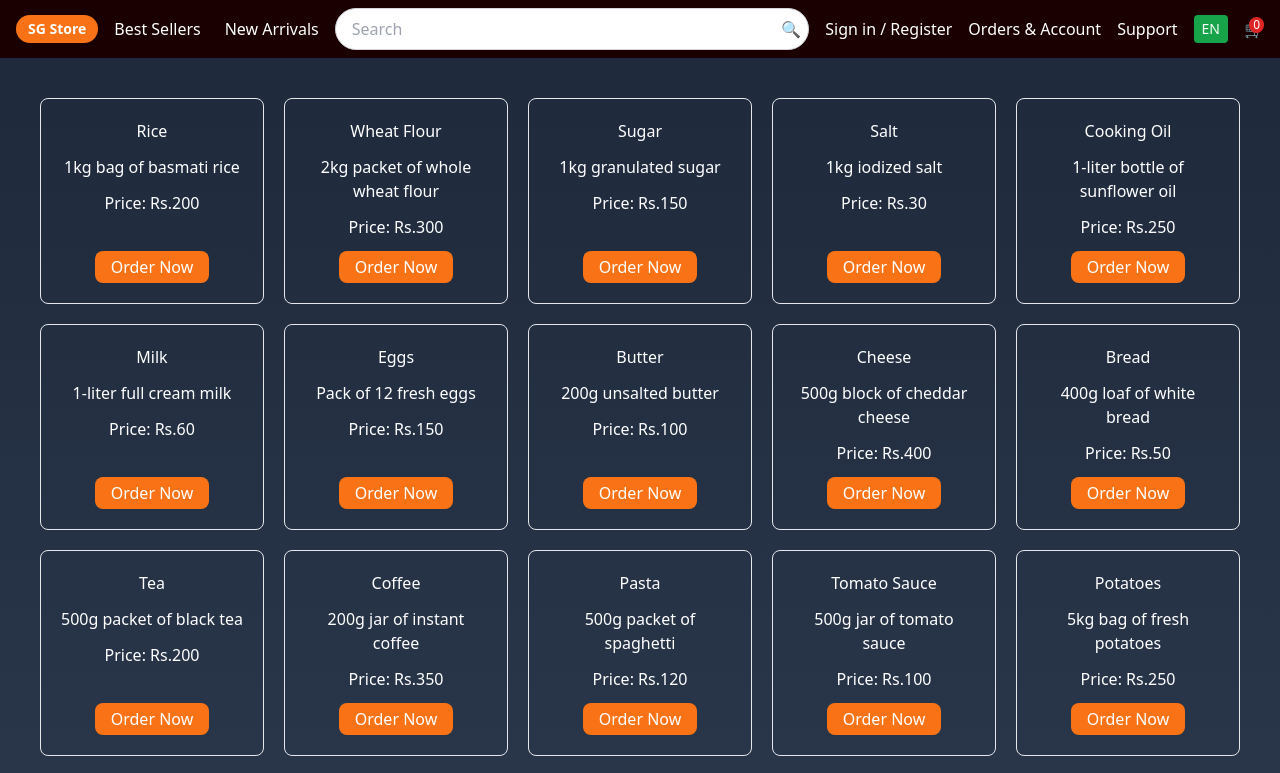
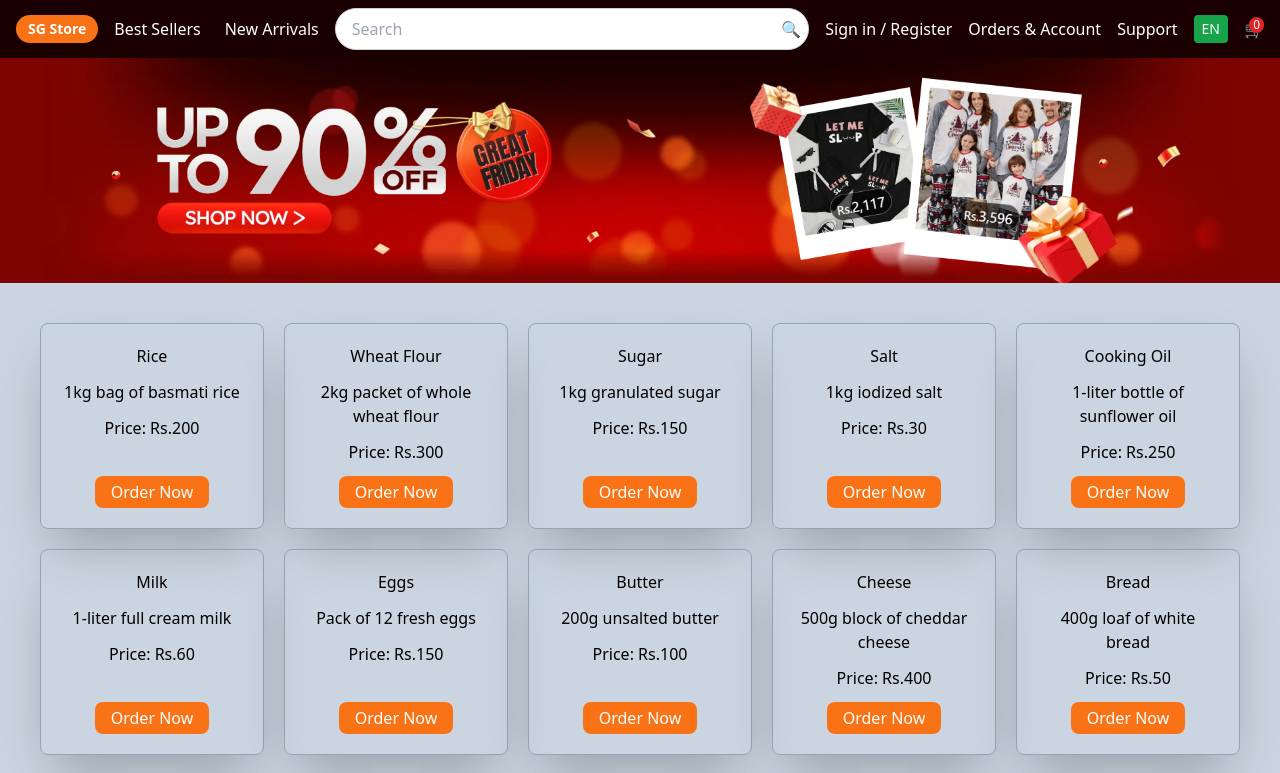
Before and after one commit to shariq-gazdar/ecommerce-app, a React (Vite) app: page / in a window 1280 px wide. Shown: the top 773 px of the page. Built offline with nearby package versions, Linux system fonts and the light colour scheme.

Commit message:
color theme change!!

```diff
--- a/src/App.jsx
+++ b/src/App.jsx
@@ -1,12 +1,13 @@
 import Navbar from "./components/Navbar";
 import Cards from "./components/Cards";
 import { useState } from "react";
-
+import Hero from "./assets/HeroBanner.png";
 function App() {
   const [cart, setCart] = useState(0);
   return (
-    <div className="bg-gradient-to-b from-slate-800 to-slate-700 text-white">
+    <div className="bg-gradient-to-b from-slate-300 to-slate-300 text-black">
       <Navbar cart={cart} />
+      <img src={Hero} alt="" className="bg-black" />
       <Cards setCart={setCart} cart={cart} />
     </div>
   );
--- a/src/components/Cards.jsx
+++ b/src/components/Cards.jsx
@@ -103,7 +103,7 @@ function Cards(props) {
         {prod.map((product, index) => (
           <div
             key={index}
-            className="border p-5 rounded-lg flex flex-col gap-y-3 items-center w-56 hover:bg-gradient-to-r from-slate-800 via-slate-600/25 to-slate-800 hover:shadow-lg"
+            className="border border-slate-400 p-5 rounded-lg flex flex-col gap-y-3 items-center w-56 hover:bg-gradient-to-r from-slate-400/40 via-slate-300/25 to-slate-400/40 shadow-2xl"
           >
             <h2 className="text-center">{product.name}</h2>
             <p className="text-center">{product.description}</p>
--- /dev/null
+++ b/src/components/Signup.jsx
@@ -0,0 +1,7 @@
+import React from "react";
+
+function Signup() {
+  return <div></div>;
+}
+
+export default Signup;
```
Also changed, not shown: src/assets/HeroBanner.png (added).
